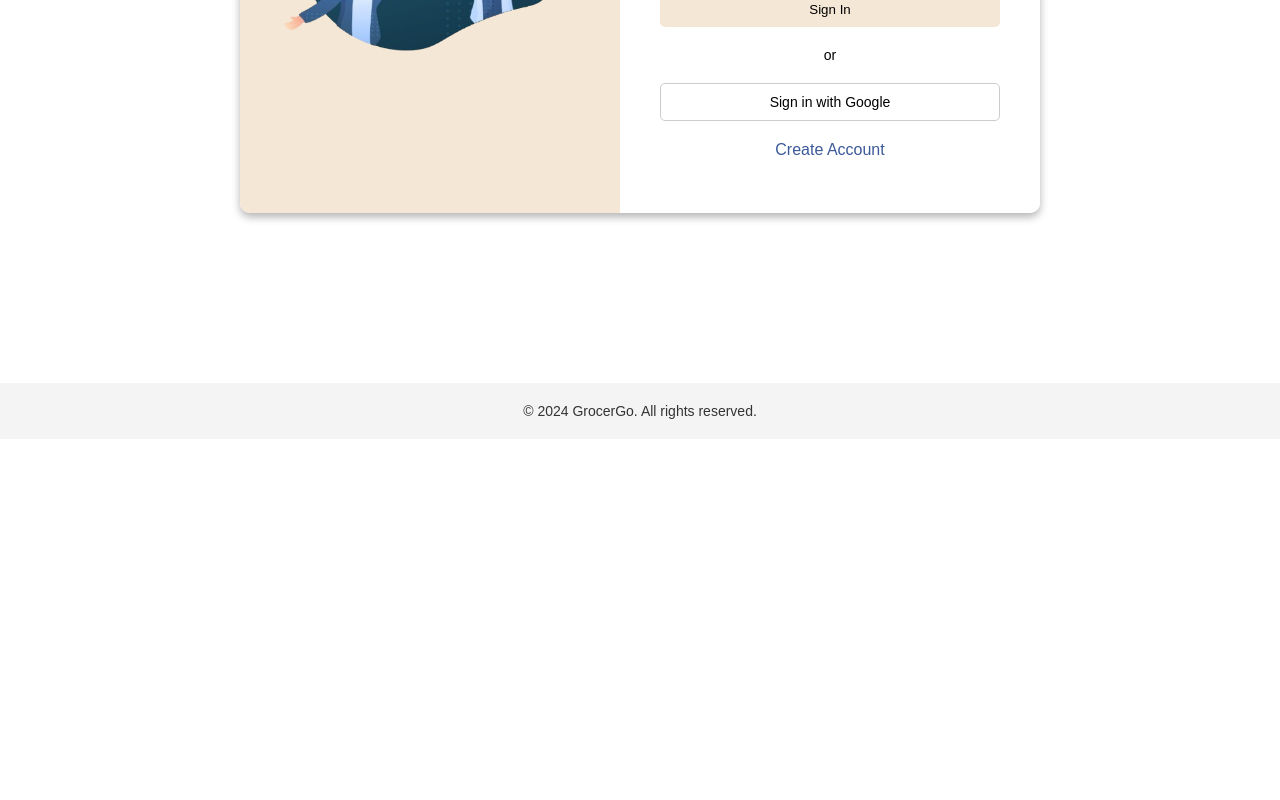
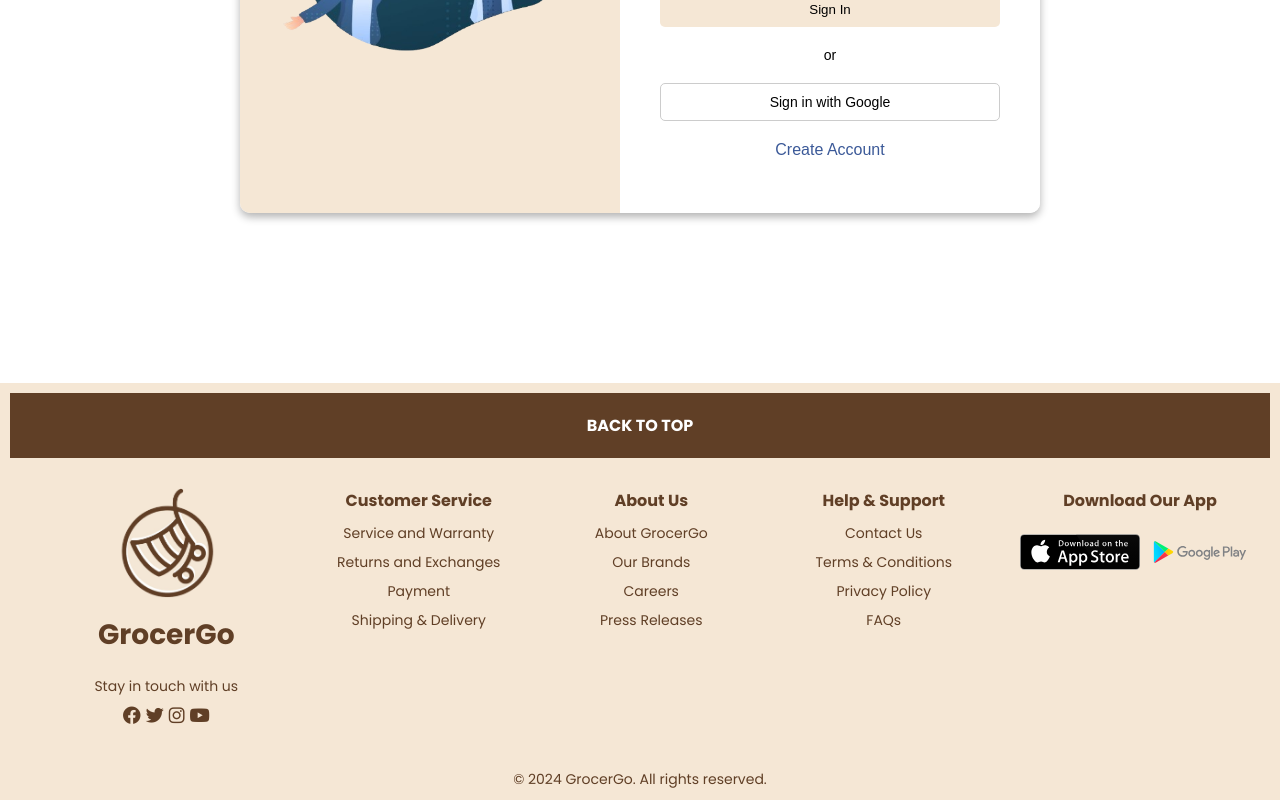
Before and after one commit to AmarNafais/GrocerGo, a React (Create React App) app: page /login in a window 1280 px wide. Shown: the part 583-1383 px from the top of the page. Before the commit the page ends 1022 px from the top, so only its background shows below. Built offline with nearby package versions, Linux system fonts and the light colour scheme.

Commit message:
<> | Page Footer | <Aaliya>

```diff
--- a/src/Components/Footer/footer.css
+++ b/src/Components/Footer/footer.css
@@ -1,24 +1,121 @@
 .footer {
-    background-color: #f4f4f4;
-    padding: 20px;
-    text-align: center;
+    background-color: #f5e7d5;
+    padding: 10px 10px;
+    color: #603F26;
+    font-size: 14px;
+    font-family: 'Poppins', sans-serif;
     position: relative;
-    bottom: 0;
-    width: 100%;
-    font-size: 14px;
-    color: #333;
 }
 
-.footer p {
-    margin: 0;
-    font-family: 'Arial', sans-serif;
+.back-to-top {
+    width: 100%; /* Full width */
+    background: none; /* No background */
+    border: none; /* Remove border */
+    color: #fff; /* White text */
+    text-align: center; /* Center text */
+    font-size: 16px;
+    font-weight: bold;
+    padding: 20px 0; /* Padding to make it prominent */
+    background-color: #603F26; /* Background color to match footer */
+    cursor: pointer; /* Make it clickable */
+    font-family: 'Poppins', sans-serif;
+    margin-bottom: 30px;
 }
 
-.footer a {
-    color: #333;
+.back-to-top:hover {
+    text-decoration:#f5e7d5; /* Add underline on hover */
+}
+
+.footer-container {
+    display: flex;
+    justify-content: space-between;
+    align-items: flex-start;
+    flex-wrap: wrap;
+    margin-right: 10px;
+}
+
+.footer-logo-section {
+    flex: 1;
+    text-align: center;
+    margin-bottom: 20px;
+}
+
+.footer-logo {
+    width: 120px;
+    margin-bottom: 10px;
+}
+
+.footer-columns {
+    display: flex;
+    justify-content: space-between;
+    flex: 3;
+    gap: 40px;
+}
+
+.footer-column {
+    flex: 1;
+}
+
+.footer-column h4 {
+    font-size: 16px;
+    margin-bottom: 10px;
+}
+
+.footer-column ul {
+    list-style: none;
+    padding: 0;
+    margin: 0;
+}
+
+.footer-column ul li {
+    margin-bottom: 8px;
+}
+
+.footer-column ul li a {
+    color: #603F26;
     text-decoration: none;
 }
 
-.footer a:hover {
+.footer-column ul li a:hover {
     text-decoration: underline;
 }
+
+.social-media-icons {
+    display: flex;
+    justify-content: center;
+    gap: 5px;
+    margin-top: 5px;
+}
+
+.social-media-icons a {
+    color: #603F26;
+    font-size: 18px;
+    text-decoration: none;
+}
+
+.social-media-icons a:hover {
+    color: #ddd;
+}
+
+.app-links {
+    display: flex;
+    align-items: center;
+    height: 40%;
+}
+
+.app-links img {
+    width: 120px;
+    margin-right: 10px; /* Adjust this value to reduce or increase the space */
+}
+
+.app-links img:last-child {
+    margin-right: 0; /* Removes the margin after the last icon */
+}
+
+
+.footer p {
+    text-align: center;
+    margin-top: 20px;
+    font-size: 14px;
+    color: #603F26;
+}
--- a/src/Components/Footer/footer.js
+++ b/src/Components/Footer/footer.js
@@ -1,8 +1,70 @@
 import React from 'react';
 import './footer.css';
+import LogoImage from '../../Assets/Images/logo-img.png';
+import AppStore from '../../Assets/Images/appStore.svg';
+import GooglePlay from '../../Assets/Images/googlePlayLogo.svg';
+
+const scrollToTop = () => {
+  window.scrollTo({
+    top: 0,
+    behavior: 'smooth'
+  });
+};
 
 const Footer = () => (
   <footer className="footer">
+    <button className="back-to-top" onClick={scrollToTop}>
+      BACK TO TOP
+    </button>
+    <div className="footer-container">
+      <div className="footer-logo-section">
+        <img src={LogoImage} alt="Grocery Store Logo" className="footer-logo" />
+        <h1>GrocerGo</h1>
+        <p>Stay in touch with us</p>
+        <div className="social-media-icons">
+          <a href="#"><i className="fab fa-facebook"></i></a>
+          <a href="#"><i className="fab fa-twitter"></i></a>
+          <a href="#"><i className="fab fa-instagram"></i></a>
+          <a href="#"><i className="fab fa-youtube"></i></a>
+        </div>
+      </div>
+      <div className="footer-columns">
+        <div className="footer-column">
+          <h4>Customer Service</h4>
+          <ul>
+            <li><a href="#">Service and Warranty</a></li>
+            <li><a href="#">Returns and Exchanges</a></li>
+            <li><a href="#">Payment</a></li>
+            <li><a href="#">Shipping & Delivery</a></li>
+          </ul>
+        </div>
+        <div className="footer-column">
+          <h4>About Us</h4>
+          <ul>
+            <li><a href="#">About GrocerGo</a></li>
+            <li><a href="#">Our Brands</a></li>
+            <li><a href="#">Careers</a></li>
+            <li><a href="#">Press Releases</a></li>
+          </ul>
+        </div>
+        <div className="footer-column">
+          <h4>Help & Support</h4>
+          <ul>
+            <li><a href="#">Contact Us</a></li>
+            <li><a href="#">Terms & Conditions</a></li>
+            <li><a href="#">Privacy Policy</a></li>
+            <li><a href="#">FAQs</a></li>
+          </ul>
+        </div>
+        <div className="footer-column">
+          <h4>Download Our App</h4>
+          <div className="app-links">
+            <a href="#"><img src={AppStore} alt="App Store" /></a>
+            <a href="#"><img src={GooglePlay} alt="Google Play" /></a>
+          </div>
+        </div>
+      </div>
+    </div>
     <p>© 2024 GrocerGo. All rights reserved.</p>
   </footer>
 );
```
Also changed, not shown: src/Assets/Images/appStore.svg (added), src/Assets/Images/googlePlayLogo.svg (added).
